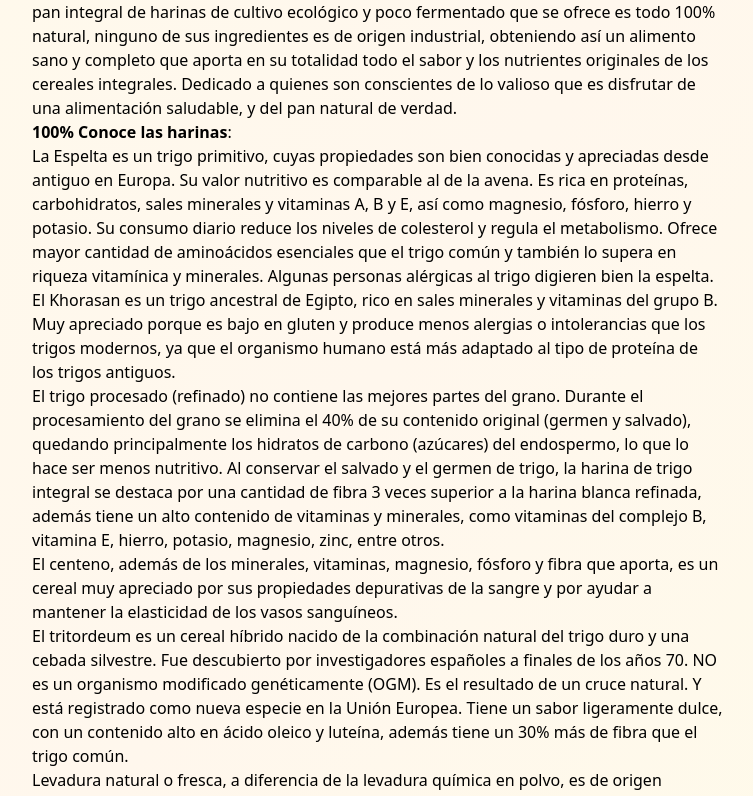
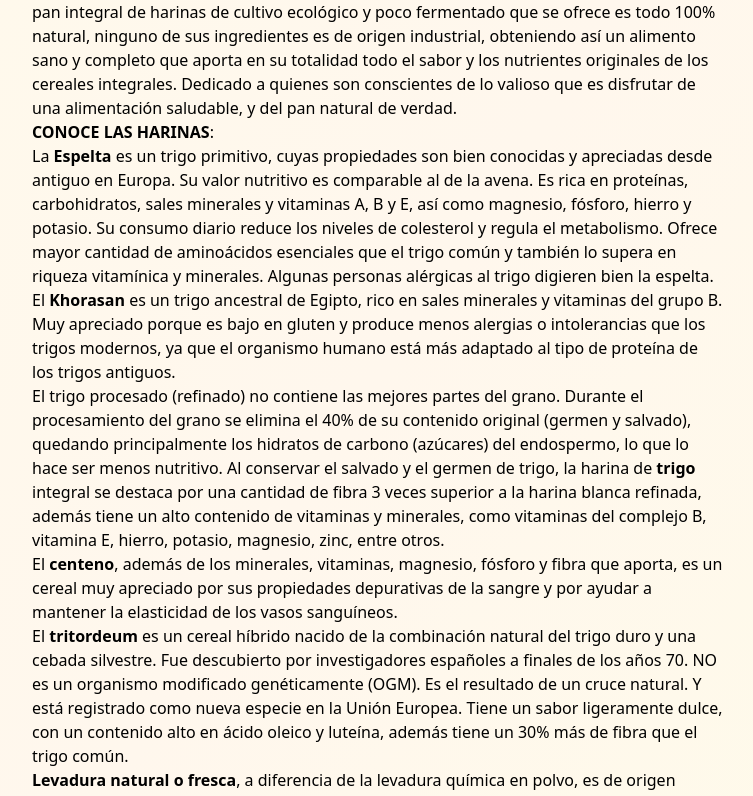
Before and after one commit to ruiznietocom-web/panes4, a React (Create React App) app: page /informacion in a window 1280 px wide. Shown: the part 884-1680 px from the top of the page, without its empty margins (72-825 px from the left). Built offline with nearby package versions, Linux system fonts and the light colour scheme.

Commit message:
Update InformacionPage.js

```diff
--- a/src/pages/InformacionPage.js
+++ b/src/pages/InformacionPage.js
@@ -34,11 +34,11 @@ const InformacionPage = () => {
       </p>
 
       <p>
-        <strong>100% Conoce las harinas</strong>:
+        <strong>CONOCE LAS HARINAS</strong>:
       </p>
 
       <p>
-        La Espelta es un trigo primitivo, cuyas propiedades son bien conocidas y apreciadas desde antiguo en Europa.
+        La <strong>Espelta</strong> es un trigo primitivo, cuyas propiedades son bien conocidas y apreciadas desde antiguo en Europa.
         Su valor nutritivo es comparable al de la avena. Es rica en proteínas, carbohidratos, sales minerales y
         vitaminas A, B y E, así como magnesio, fósforo, hierro y potasio. Su consumo diario reduce los niveles de
         colesterol y regula el metabolismo. Ofrece mayor cantidad de aminoácidos esenciales que el trigo común y
@@ -46,35 +46,35 @@ const InformacionPage = () => {
       </p>
 
       <p>
-        El Khorasan es un trigo ancestral de Egipto, rico en sales minerales y vitaminas del grupo B. Muy apreciado porque es bajo en gluten
+        El <strong>Khorasan</strong> es un trigo ancestral de Egipto, rico en sales minerales y vitaminas del grupo B. Muy apreciado porque es bajo en gluten
         y produce menos alergias o intolerancias que los trigos modernos, ya que el organismo humano está más adaptado al tipo de proteína de los trigos antiguos.
       </p>
 
       <p>
         El trigo procesado (refinado) no contiene las mejores partes del grano. Durante el procesamiento del grano se elimina el 40% de su contenido original (germen y salvado),
         quedando principalmente los hidratos de carbono (azúcares) del endospermo, lo que lo hace ser menos nutritivo. Al conservar el salvado y el germen de trigo,
-        la harina de trigo integral se destaca por una cantidad de fibra 3 veces superior a la harina blanca refinada, además tiene un alto contenido de vitaminas y minerales,
+        la harina de <strong>trigo</strong> integral se destaca por una cantidad de fibra 3 veces superior a la harina blanca refinada, además tiene un alto contenido de vitaminas y minerales,
         como vitaminas del complejo B, vitamina E, hierro, potasio, magnesio, zinc, entre otros.
       </p>
 
       <p>
-        El centeno, además de los minerales, vitaminas, magnesio, fósforo y fibra que aporta, es un cereal muy apreciado por sus propiedades depurativas de la sangre y
+        El <strong>centeno</strong>, además de los minerales, vitaminas, magnesio, fósforo y fibra que aporta, es un cereal muy apreciado por sus propiedades depurativas de la sangre y
         por ayudar a mantener la elasticidad de los vasos sanguíneos.
       </p>
 
       <p>
-        El tritordeum es un cereal híbrido nacido de la combinación natural del trigo duro y una cebada silvestre. Fue descubierto por investigadores españoles a finales de los años 70.
+        El <strong>tritordeum</strong> es un cereal híbrido nacido de la combinación natural del trigo duro y una cebada silvestre. Fue descubierto por investigadores españoles a finales de los años 70.
         NO es un organismo modificado genéticamente (OGM). Es el resultado de un cruce natural. Y está registrado como nueva especie en la Unión Europea.
         Tiene un sabor ligeramente dulce, con un contenido alto en ácido oleico y luteína, además tiene un 30% más de fibra que el trigo común.
       </p>
 
       <p>
-        Levadura natural o fresca, a diferencia de la levadura química en polvo, es de origen biológico, un hongo microscópico vivo y activo.
+        <strong>Levadura natural o fresca</strong>, a diferencia de la levadura química en polvo, es de origen biológico, un hongo microscópico vivo y activo.
         Se vende en supermercados como levadura fresca, natural o de panadería.
       </p>
 
       <p>
-        La sal marina natural no ha sido tratada químicamente: es la consecuencia de la simple evaporación del agua de mar.
+        La <strong>sal marina natural</strong> no ha sido tratada químicamente: es la consecuencia de la simple evaporación del agua de mar.
         Por supuesto que un 90% de su composición es cloro y sodio de forma natural, pero contiene un mayor número de oligoelementos, minerales y yodo que son de gran relevancia nutricional para el cuerpo.
         Tomar sal marina no refinada en cantidades moderadas contribuye a un buen drenaje de toxinas, eleva la vitalidad, favorece el funcionamiento de los riñones, mejora la sexualidad y reconstituye huesos y pelo,
         además, mejora la digestión favoreciendo la generación de jugos gástricos.
```
